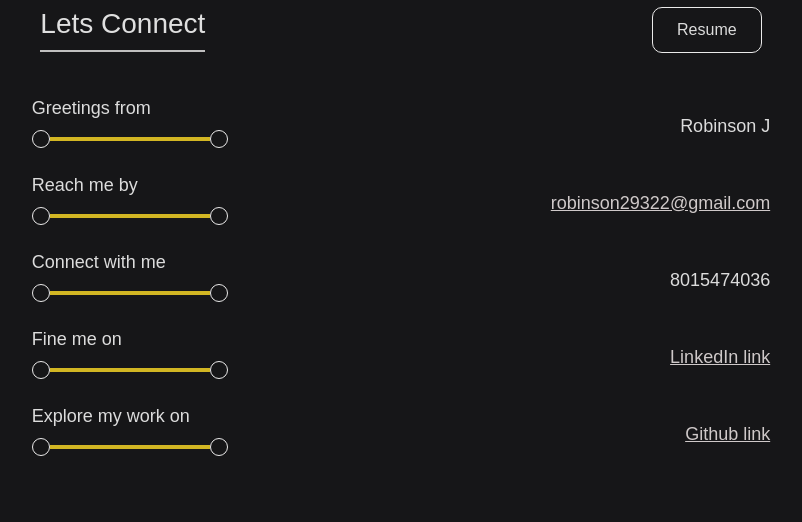
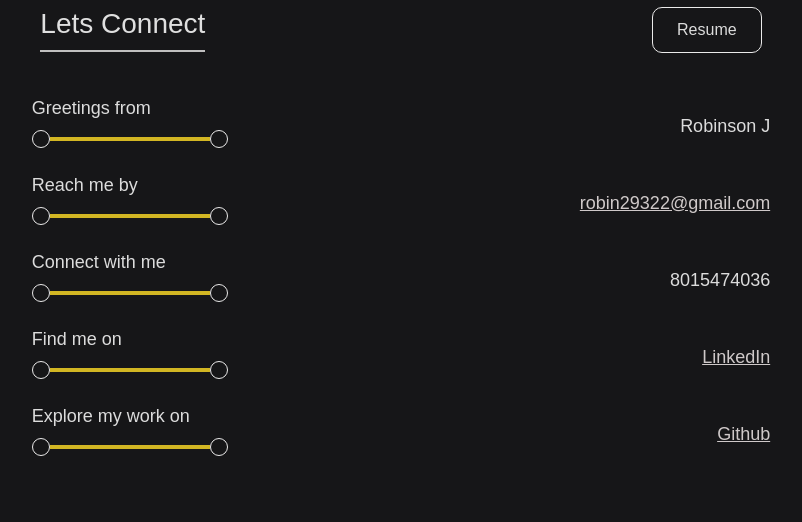
Before and after one commit to Robinson29322/Portfolio, a plain HTML site: page index.html in a window 1280 px wide. Shown: the part 2628-3150 px from the top of the page, without its empty margins (239-1041 px from the left). Drawn offline with nearby package versions, Linux system fonts and the light colour scheme.

Commit message:
Update index.html

```diff
--- a/index.html
+++ b/index.html
@@ -336,7 +336,7 @@
 
                     <div class="contact-right">
                     <p>
-                    <a href="mailto:robinson29322@gmail.com" style="color: #CFC9C9;">robinson29322@gmail.com</a>
+                    <a href="mailto:robin29322@gmail.com" style="color: #CFC9C9;">robin29322@gmail.com</a>
                     </p>
                     </div>
 
@@ -363,7 +363,7 @@
                 <div class="contact-item">
 
                     <div class="contact-left">
-                        <p>Fine me on</p>
+                        <p>Find me on</p>
 
                         <div class="contact-bar">
                             <div class="round"></div>
@@ -374,7 +374,8 @@
 
                     <div class="contact-right">
                     <p>
-                    <a href="robinson29322@gmail.com" style="color: #CFC9C9;">LinkedIn link</a>
+                    <a href="https://www.linkedin.com/in/robinson-undefined-72bb30414?utm_source=share_via&utm_content=profile&utm_medium=member_android"
+                        style="color: #CFC9C9;">LinkedIn</a>
                     </p>
                     </div>
 
@@ -394,7 +395,7 @@
 
                     <div class="contact-right">
                     <p>
-                    <a href="robinson29322@gmail.com" style="color: #CFC9C9;">Github link</a>
+                    <a href="https://github.com/Robinson29322" style="color: #CFC9C9;">Github</a>
                     </p>
                     </div>
 
```
